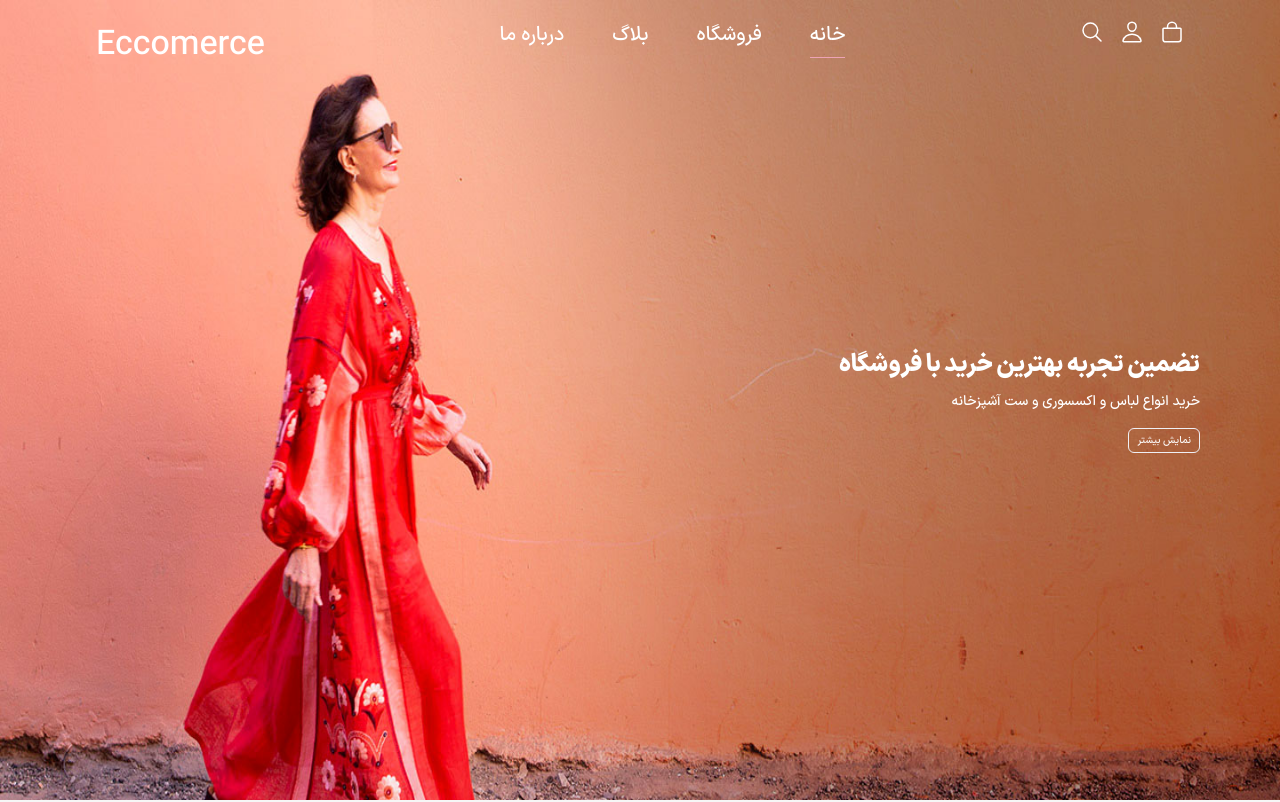
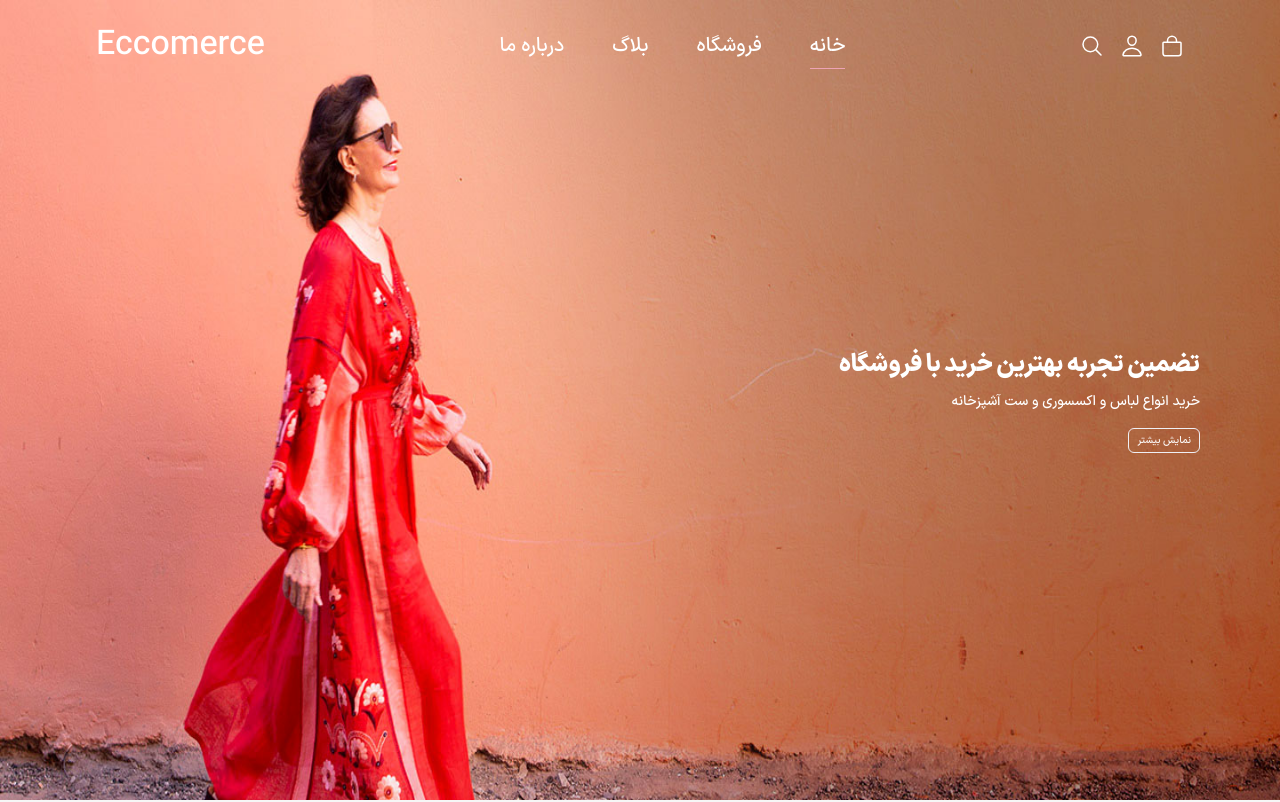
Before and after one commit to kouroshey/ecommerce, a React (Vite) app: page / in a window 1280 px wide. Shown: the top 802 px of the page. Built offline with nearby package versions, Linux system fonts and the light colour scheme; no server answers; the database is empty.

Commit message:
fix styling issues

```diff
--- a/src/components/partials/header/index.jsx
+++ b/src/components/partials/header/index.jsx
@@ -34,11 +34,11 @@ const Header = () => {
 
   return (
     <>
-      <header className={`${location.pathname === '/' && !isScrolling ? 'sm:absolute' : 'sticky'} top-0 w-full transition-all duration-1000 ease-out z-30`}>
+      <header className={`${location.pathname === '/' && !isScrolling ? 'sm:absolute' : 'sticky'} top-0 w-full transition-all duration-1000 ease-out z-30 flex`}>
         {width < breakPoints.sm ?
           <MobileHeader isScrolling={isScrolling} isHeaderNav={true} location={location.pathname} />
           :
-          <div className={`${width < breakPoints.lg ? 'px-12' : 'px-24'} ${location.pathname === '/' && !isScrolling ? 'bg-none' : 'bg-white'} w-full h-full flex justify-between items-start rounded-b-md py-5 transition-all ease-in-out`}>
+          <div className={`${width < breakPoints.lg ? 'px-12' : 'px-24'} ${location.pathname === '/' && !isScrolling ? 'bg-none' : 'bg-white'} w-full h-full flex justify-between items-start rounded-b-md py-5 transition-all ease-in-out items-center`}>
             {/* right section */}
             <section className="flex  justify-start"><NavIcons isScrolling={isScrolling} location={location.pathname} isHeaderNav={true} /></section>
             {/* center section */}
```
